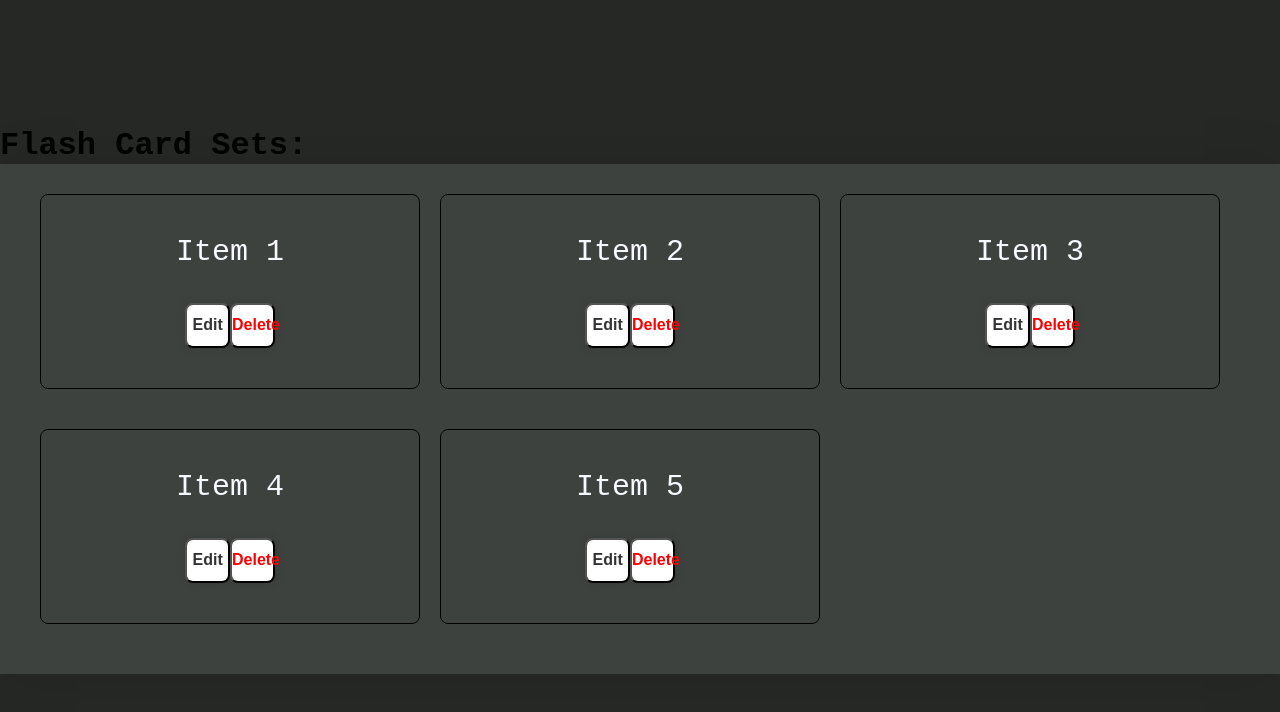
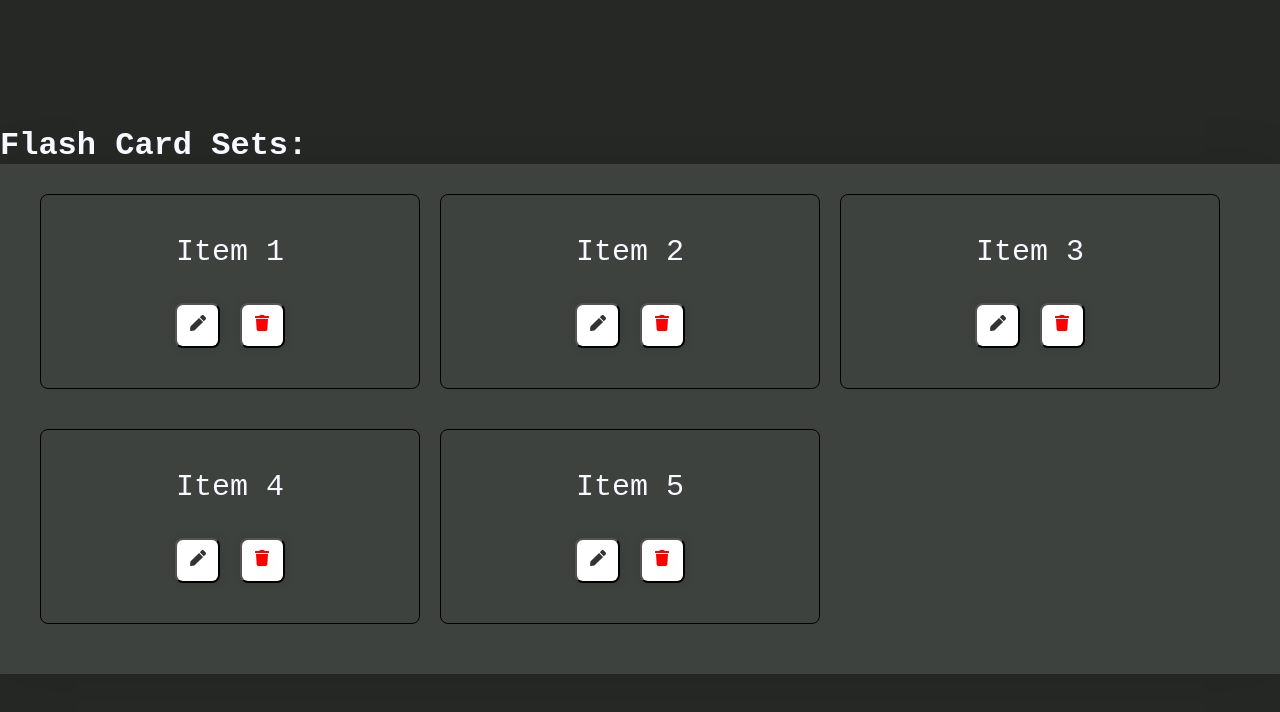
Before and after one commit to camsent/CS230Project4, a React (Vite) app in the folder FrontEnd/frontend-study-app/: page /home in a window 1280 px wide. Shown: the top 712 px of the page. Built offline with nearby package versions, Linux system fonts and the light colour scheme.

Commit message:
improved home buttons

```diff
--- a/FrontEnd/frontend-study-app/src/components/HomePage.css
+++ b/FrontEnd/frontend-study-app/src/components/HomePage.css
@@ -1,3 +1,7 @@
+h1 {
+    color: ghostwhite;
+}
+
 #card_list {
     width: 100vw;
     display: flex;
@@ -12,7 +16,7 @@
     box-shadow: 0 0 50px rgba(0, 0, 0, .1);
     box-sizing: border-box;
 }
-#card_list div {
+#card {
     flex: 0 0 calc(33.333% - 20px);
     margin-bottom: 20px;
     border: 1px solid black;
@@ -24,8 +28,14 @@
     transition: box-shadow 0.3s ease-in-out;
 }
 
-.container div:hover {
+#card:hover {
   box-shadow: 0 0 15px rgba(0, 255, 255, 0.8); /* Cyan glow on hover */
+}
+
+#buttons {
+    display: flex;
+    justify-content: center;
+    gap: 20px;
 }
 
 button {
--- a/FrontEnd/frontend-study-app/src/components/HomePage.jsx
+++ b/FrontEnd/frontend-study-app/src/components/HomePage.jsx
@@ -1,6 +1,6 @@
 import React from 'react';
 import './HomePage.css'
-import { FaUser, FaLock } from "react-icons/fa"
+import { FaPen, FaTrash } from "react-icons/fa"
 import { useNavigate } from 'react-router-dom';
 
 
@@ -40,24 +40,27 @@ const HomePage = () => {
             className="stuff"
             onClick={() => handleClick(item.id)}
             style={{ cursor: "pointer" }}
+            id="card"
           >
             {item.content}
             <br />
             <br />
+            <div id="buttons">
               <button
                 onClick={(e) => {
                   e.stopPropagation();
                   navigate(`/edit/${item.id}`);
                 }}
               >
-              Edit
+                <FaPen className='icon' />
               </button>
               <button
                 onClick={(e) => handleDelete(e, item)}
                 style={{ color: "red" }}
               >
-              Delete
+                <FaTrash className='icon' />
               </button>
+            </div>
           </div>
         ))}
       </div>
```
Lines whose indentation alone changed are shown as unchanged.
